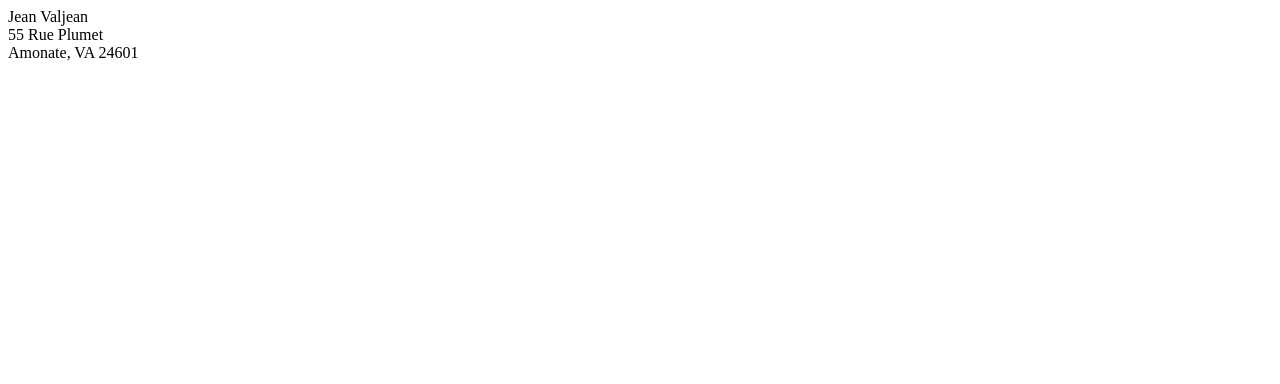
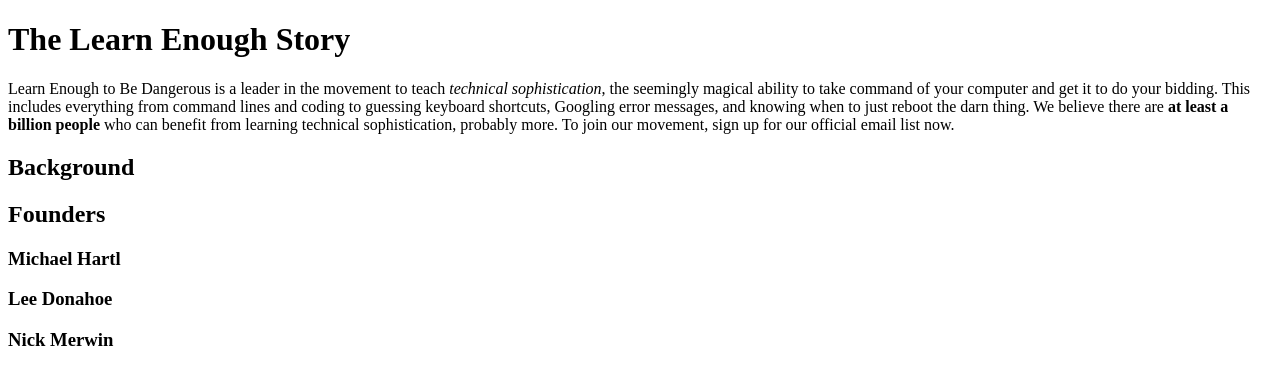
Before and after one commit to zizao/sample_website, a plain HTML site: page index.html in a window 1280 px wide. Drawn offline with Linux system fonts and the light colour scheme.

Commit message:
Adding text tags

```diff
--- a/index.html
+++ b/index.html
@@ -1,12 +1,32 @@
 <!DOCTYPE html>
 <html>
 <head>
-	<title>Page Title</title>
+	<title>Learn Enough to Be Dangerous</title>
 	<meta charset="utf-8">
 </head>
 <body>
-	Jean Valjean <br>
-	55 Rue Plumet <br>
-	Amonate, VA 24601
+
+	<h1>The Learn Enough Story</h1>
+	<p>
+		Learn Enough to Be Dangerous is a leader in the movement to teach
+    <em>technical sophistication</em>, the seemingly magical ability to take
+    command of your computer and get it to do your bidding. This includes
+    everything from command lines and coding to guessing keyboard shortcuts,
+    Googling error messages, and knowing when to just reboot the darn thing.
+    We believe there are <strong>at least a billion people</strong> who can benefit from
+    learning technical sophistication, probably more. To join our
+    movement, sign up for our official email list now.
+  </p>
+
+  <h2>Background</h2>
+
+  <h2>Founders</h2>
+
+  <h3>Michael Hartl</h3>
+
+  <h3>Lee Donahoe</h3>
+
+  <h3>Nick Merwin</h3>
+
 </body>
 </html>
```
